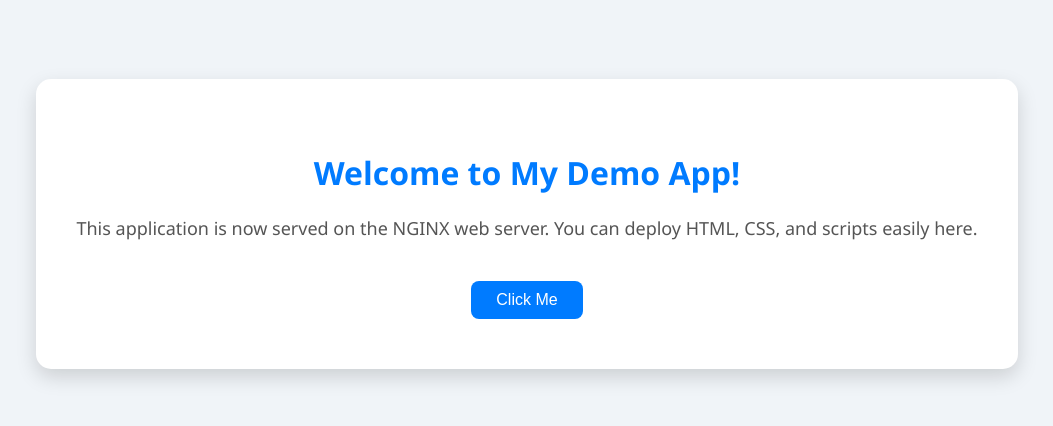
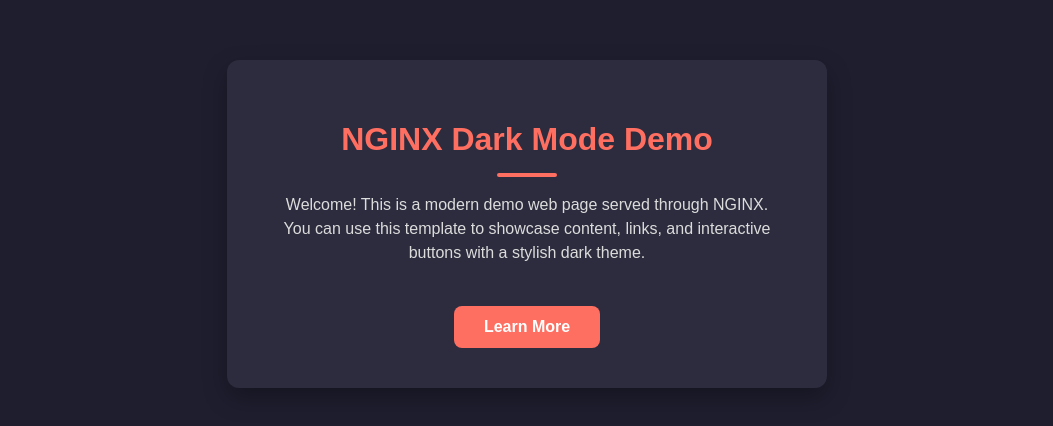
Before and after one commit to Yash-03042005/Nginx-CICD-Pipeline, a plain HTML site: page index.html in a window 1280 px wide. Shown: the part 176-602 px from the top of the page, without its empty margins (113-1166 px from the left). Drawn offline with Linux system fonts and the light colour scheme.

Commit message:
dark theme change

```diff
--- a/index.html
+++ b/index.html
@@ -3,62 +3,73 @@
 <head>
     <meta charset="UTF-8">
     <meta name="viewport" content="width=device-width, initial-scale=1.0">
-    <title>Demo NGINX App</title>
+    <title>NGINX Demo - Dark Theme</title>
     <style>
         /* Internal CSS */
         body {
-            font-family: 'Segoe UI', Tahoma, Geneva, Verdana, sans-serif;
             margin: 0;
             padding: 0;
-            background: #f0f4f8;
+            font-family: 'Arial', sans-serif;
+            background: #1e1e2f; /* dark background */
+            color: #f0f0f0;
             display: flex;
             justify-content: center;
             align-items: center;
             height: 100vh;
-            color: #333;
         }
 
-        .container {
+        .card {
+            background-color: #2c2c3e;
+            padding: 40px 50px;
+            border-radius: 12px;
+            box-shadow: 0 10px 25px rgba(0, 0, 0, 0.3);
             text-align: center;
-            background-color: #ffffff;
-            padding: 50px 40px;
-            border-radius: 15px;
-            box-shadow: 0 8px 20px rgba(0, 0, 0, 0.15);
+            max-width: 500px;
         }
 
         h1 {
-            color: #007BFF;
-            margin-bottom: 20px;
+            color: #ff6f61; /* contrasting color */
+            margin-bottom: 15px;
         }
 
         p {
-            font-size: 18px;
-            line-height: 1.6;
-            color: #555;
+            font-size: 16px;
+            line-height: 1.5;
+            color: #dcdcdc;
         }
 
-        button {
-            margin-top: 20px;
-            padding: 10px 25px;
-            font-size: 16px;
-            background-color: #007BFF;
-            color: white;
-            border: none;
+        a.button {
+            display: inline-block;
+            margin-top: 25px;
+            padding: 12px 30px;
+            background-color: #ff6f61;
+            color: #fff;
+            text-decoration: none;
             border-radius: 8px;
-            cursor: pointer;
+            font-weight: bold;
             transition: 0.3s;
         }
 
-        button:hover {
-            background-color: #0056b3;
+        a.button:hover {
+            background-color: #e6554f;
+        }
+
+        /* small accent line */
+        .accent-line {
+            width: 60px;
+            height: 4px;
+            background-color: #ff6f61;
+            margin: 15px auto;
+            border-radius: 2px;
         }
     </style>
 </head>
 <body>
-    <div class="container">
-        <h1>Welcome to My Demo App!</h1>
-        <p>This application is now served on the NGINX web server. You can deploy HTML, CSS, and scripts easily here.</p>
-        <button onclick="alert('Hello! This is a demo button.')">Click Me</button>
+    <div class="card">
+        <h1>NGINX Dark Mode Demo</h1>
+        <div class="accent-line"></div>
+        <p>Welcome! This is a modern demo web page served through NGINX. You can use this template to showcase content, links, and interactive buttons with a stylish dark theme.</p>
+        <a href="#" class="button">Learn More</a>
     </div>
 </body>
 </html>
```
